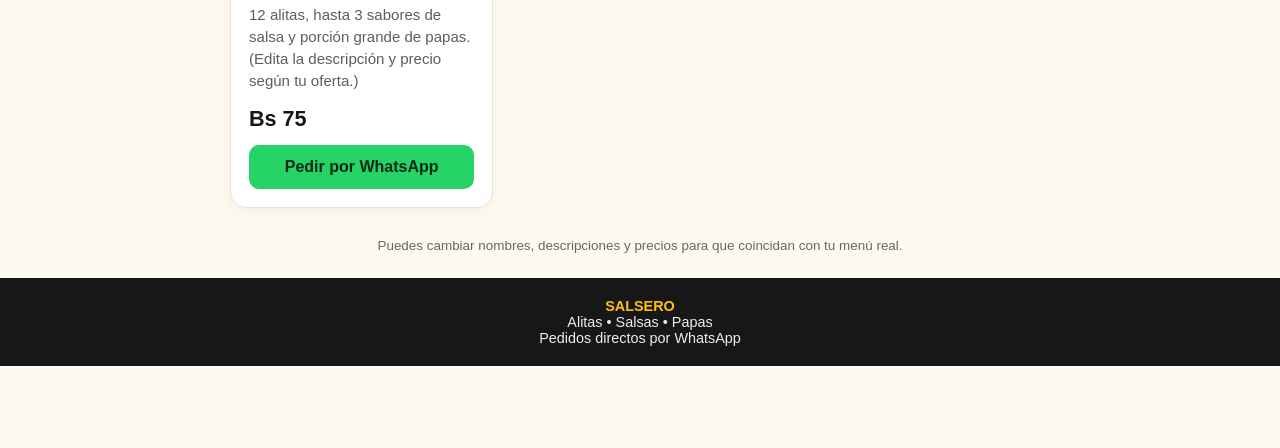
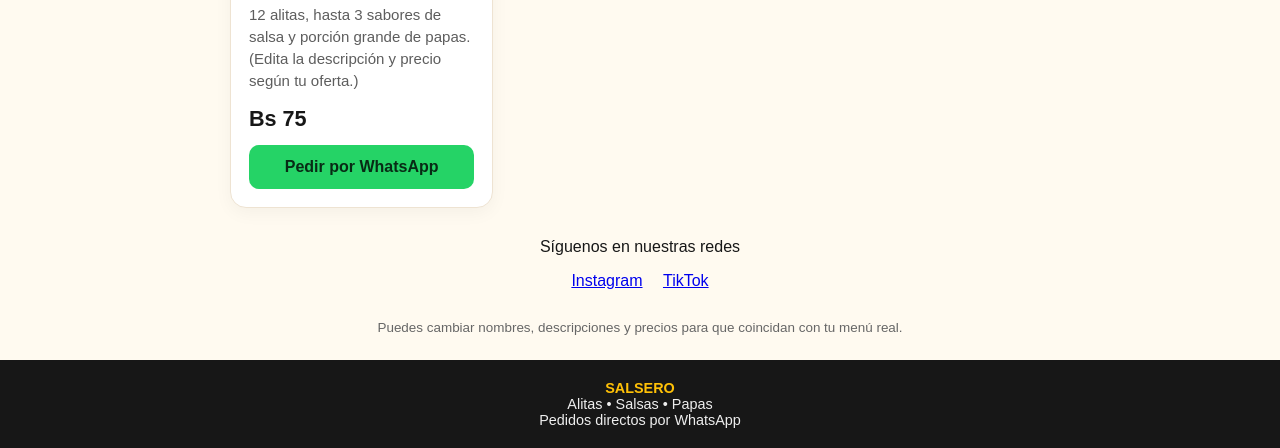
Before and after one commit to salserowings-lang/menu_salsero, a plain HTML site: page index.html in a window 1280 px wide. Shown: the part 770-1218 px from the top of the page. Before the commit the page ends 1136 px from the top, so only its background shows below. Drawn offline with Linux system fonts and the light colour scheme.

Commit message:
Agrego enlaces a redes

```diff
--- a/index.html
+++ b/index.html
@@ -77,7 +77,11 @@
     <a class="order" href="#" onclick="pedir('Combo para compartir',75);return false;">Pedir por WhatsApp</a>
   </article>
 </main>
-
+<div style="text-align:center; margin:30px 18px;">
+  <p>Síguenos en nuestras redes</p>
+  <a href="https://www.instagram.com/salsero_asp" target="_blank" style="margin:0 8px;">Instagram</a>
+  <a href="https://tiktok.com/@salserowings" target="_blank" style="margin:0 8px;">TikTok</a>
+</div>
 <div class="notice">Puedes cambiar nombres, descripciones y precios para que coincidan con tu menú real.</div>
 <footer><strong>SALSERO</strong><br>Alitas • Salsas • Papas<br>Pedidos directos por WhatsApp</footer>
 
```
